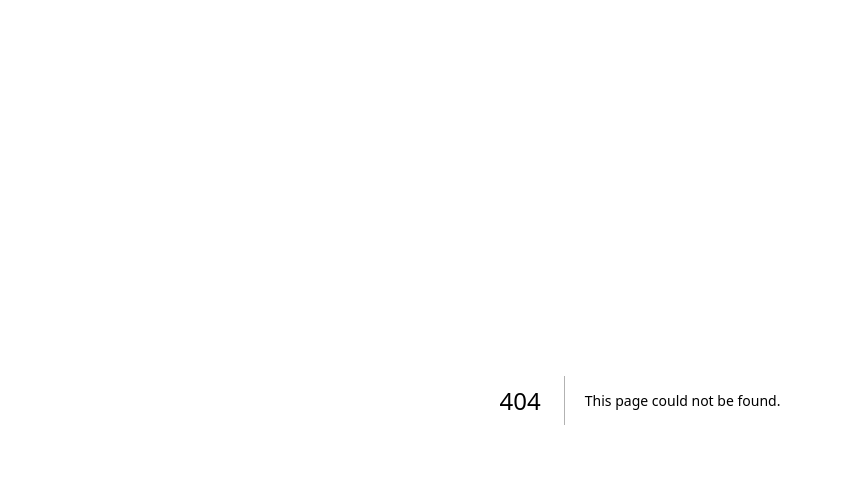
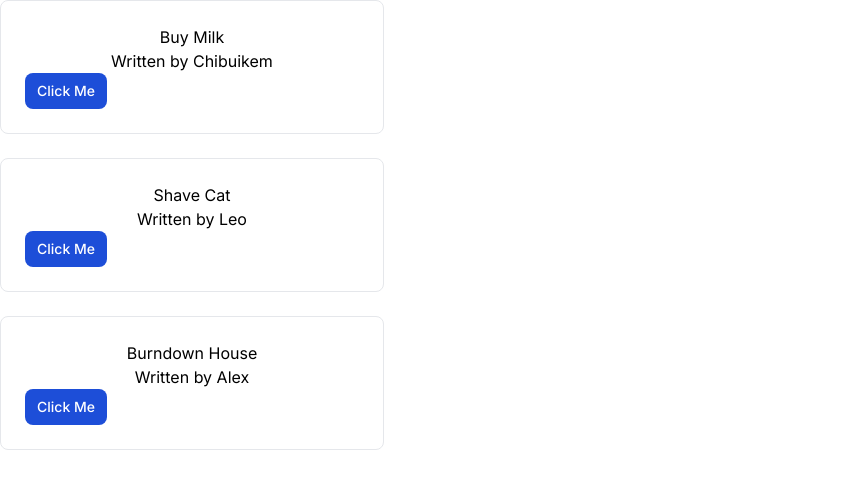
Before and after one commit to BobBrian/staticdotcom, a Next.js app: page /lists in a window 1280 px wide. Before the commit this address had no page. Shown: the top 486 px of the page, without its empty margins (0-843 px from the left). Built offline with nearby package versions, Linux system fonts and the light colour scheme.

Commit message:
Json-Server

```diff
--- /dev/null
+++ b/app/interface/page.tsx
@@ -0,0 +1,8 @@
+//This page here is exclusivelly to test out Interfaces
+import React from 'react'
+
+export default function page() {
+  return (
+    <div>page</div>
+  )
+}
--- /dev/null
+++ b/app/lists/page.tsx
@@ -0,0 +1,48 @@
+//This first line will be testing if useEffects can work while in typescript
+//But this specifically focuses on lists
+"use client"
+import React from 'react'
+import {useState} from 'react'
+
+//This is here to define our itmes
+interface Todo {
+    title: string,
+    body: string,
+    author: string,
+    id: number
+}
+
+
+export default function List() {
+
+    const [todos,setTodo] = useState([
+        {title: "Buy Milk", body:"Item 1", author:"Chibuikem", id:1},
+        {title: "Shave Cat", body:"Item 2", author:"Leo", id:2},
+        {title: "Burndown House", body:"Item 3", author:"Alex", id:3}
+    ])
+
+    // const handelOnclick = (id) => {
+
+
+    // }
+
+  return (
+    <div>
+        {todos.map((todo)=>(
+            <div key={todo.id}>
+                <div className="block max-w-sm p-6 bg-white border border-gray-200 rounded-lg mb-6">
+
+                <h2 className="text-center">{todo.title}</h2>
+
+                <p className="text-center">Written by {todo.author}</p>
+
+                <button className="text-center inline-flex items-center px-3 py-2 text-sm font-medium
+                text-center text-white bg-blue-700 rounded-lg">Click Me</button>
+
+                </div>
+
+            </div>
+        ))}
+    </div>
+  )
+}
--- a/app/page.tsx
+++ b/app/page.tsx
@@ -1,7 +1,21 @@
+//This first line will be testing if useEffects can work while in typescript
+"use client"
 import React from 'react'
+import {useState} from 'react'
 
 export default function Home() {
+  const [name, setName] = useState("Chibuikem")
+
+  const handelOnclick = () => {
+    setName('Tadashi')
+
+  }
+
   return (
-    <div>Home</div>
+    <div>
+      <h1>Testing useState</h1>
+      <p>My Name is {name}</p>
+      <button onClick={handelOnclick}>Click Me</button>
+    </div>
   )
 }
```
